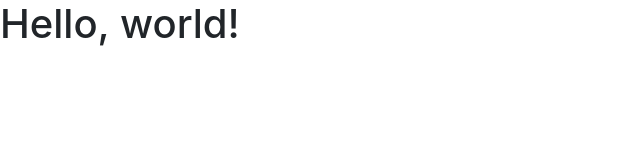
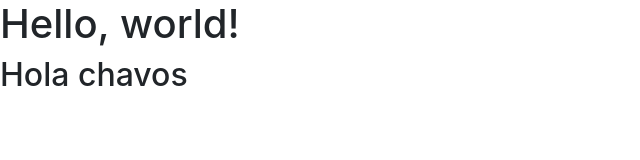
Before and after one commit to romareq/ejercicios, a plain HTML site: page github3/index.html in a window 1280 px wide. Shown: the whole page, without its empty margins (0-640 px from the left). Drawn offline with nearby package versions, Linux system fonts and the light colour scheme.

Commit message:
hola chavos

```diff
--- a/github3/index.html
+++ b/github3/index.html
@@ -12,6 +12,7 @@
   </head>
   <body>
     <h1>Hello, world!</h1>
+    <h2>Hola chavos </h2>
 
     <!-- Optional JavaScript -->
     <!-- jQuery first, then Popper.js, then Bootstrap JS -->
```
Also changed, not shown: 2 other files.
